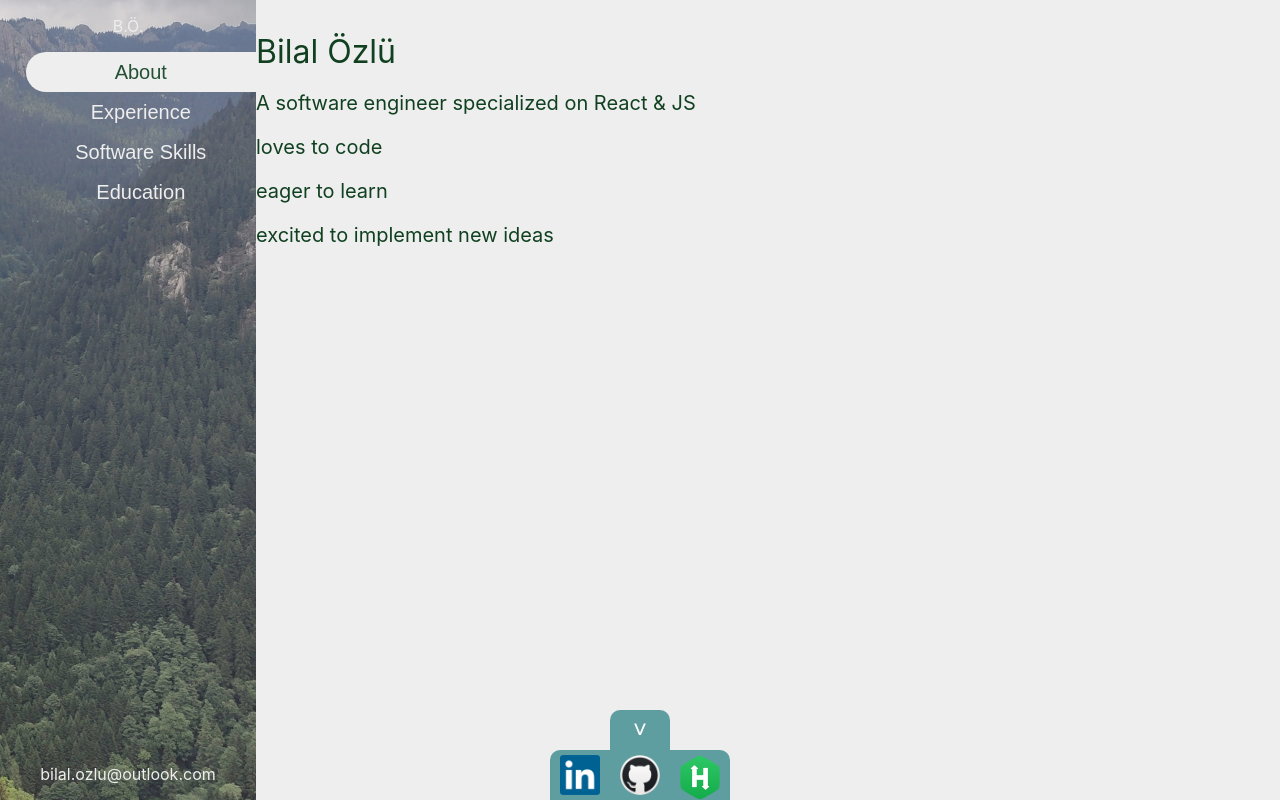
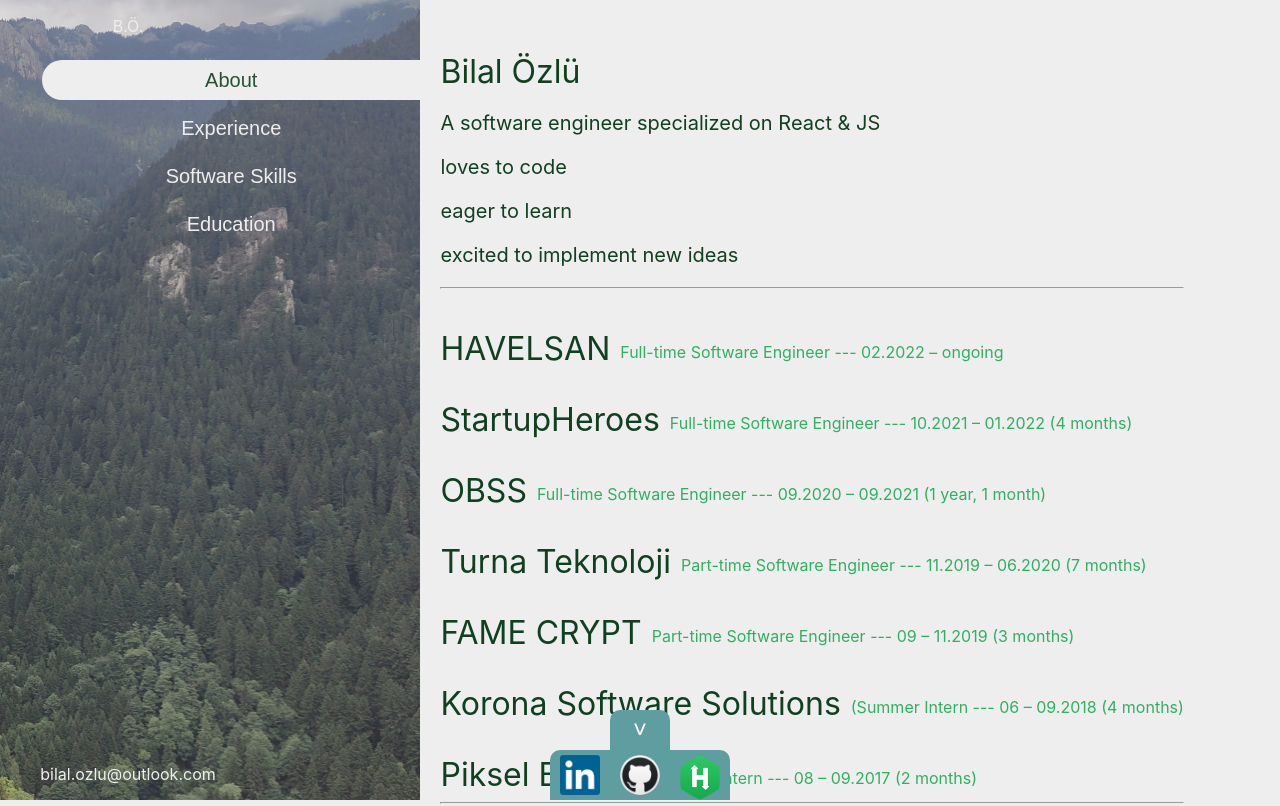
Before and after one commit to bilalozlu/homepage, a React (Create React App) app: page /portfolio in a window 1280 px wide. Shown: the top 806 px of the page. Built offline with nearby package versions, Linux system fonts and the light colour scheme.

Commit message:
portfolio became single page

```diff
--- a/src/portfolio.css
+++ b/src/portfolio.css
@@ -5,3 +5,8 @@
     position: absolute;
     background-color: #eee;
 }
+
+.portfolio_section {
+    margin: 20px;
+    background-color: #eee;
+}
--- a/src/portfolio.js
+++ b/src/portfolio.js
@@ -13,19 +13,46 @@
 
   function handleSelect(chosen) {
     setSelectedTab(chosen);
+    goToSelectedTab(chosen);
+  };
+
+  function goToSelectedTab(chosen) {
+    let verticalDistance;
+    switch (chosen) {
+      case 'About':
+        verticalDistance = 0;
+        break;
+      case 'Experience':
+        verticalDistance = 1;
+        break;
+      case 'SoftwareSkills':
+        verticalDistance = 2;
+        break;
+      case 'Education':
+        verticalDistance = 3;
+        break;
+      default:
+        verticalDistance = 0;
+        break;
+    }
+    window.scrollTo({
+      top: window.innerHeight*verticalDistance,
+      behavior: "smooth",
+    });
   };
 
   return (
     <div className='portfolio'>
       <SideBar func={handleSelect} selected={selectedTab} />
-      {
-        {
-          'About': <About />,
-          'Experience': <Experience />,
-          'SoftwareSkills': <SoftwareSkills />,
-          'Education': <Education />
-        }[selectedTab]
-      }
+      <div className="portfolio_section">
+        <About />
+        <hr />
+        <Experience />
+        <hr />
+        <SoftwareSkills />
+        <hr />
+        <Education />
+      </div>
       <Contacts />
     </div>
   );
--- a/src/portfolio_components/portfolio_section.css
+++ b/src/portfolio_components/portfolio_section.css
@@ -1,10 +1,3 @@
-.portfolio_section {
-    width: 80vw;
-    margin: 20px;
-    background-color: #eee;
-    display: flex;
-}
-
 .job {
     display: flex;
 }
@@ -37,22 +30,6 @@
     animation: fadeIn 1s;
 }
 
-.photoArea {
-    position: fixed;
-    top: 150px;
-    right: 150px;
-}
-
-.photo {
-    border-radius: 10px;
-}
-
-@media only screen and (max-width: 960px) {
-    .photoArea {
-        display: none;
-    }
-}
-
 @-webkit-keyframes fadeIn {
     from {
         opacity: 0;
--- a/src/portfolio_components/side_bar.css
+++ b/src/portfolio_components/side_bar.css
@@ -1,5 +1,4 @@
 .side_bar {
-    width: 20vw;
     height: 100vh;
     top: 0;
     position: sticky;
@@ -10,7 +9,7 @@
 }
 
 .name {
-        width: 20vw;
+    width: 20vw;
     color: #eee;
     text-align: center;
 }
@@ -31,6 +30,7 @@
     height: 40px;
     width: 90%;
     margin-left: 10%;
+    margin-top: 8px;
     border: none;
     font-size: 20px;
     background-color: transparent;
```
